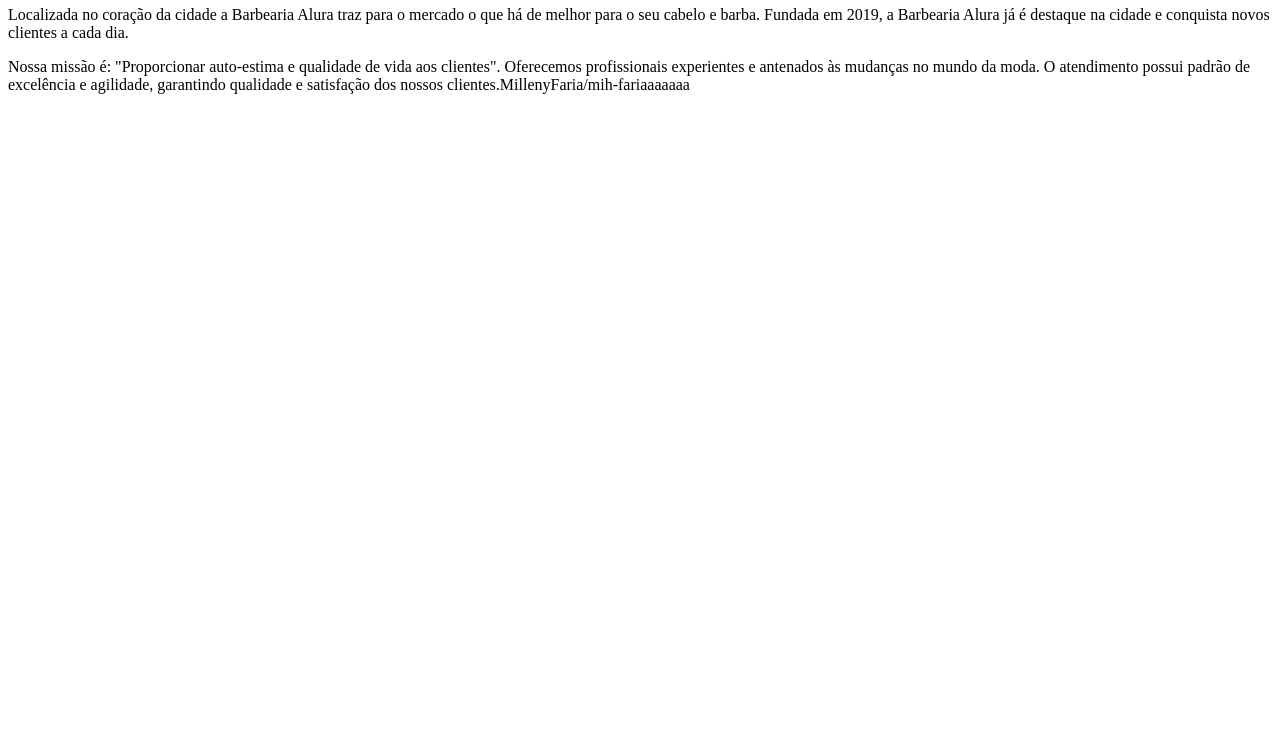
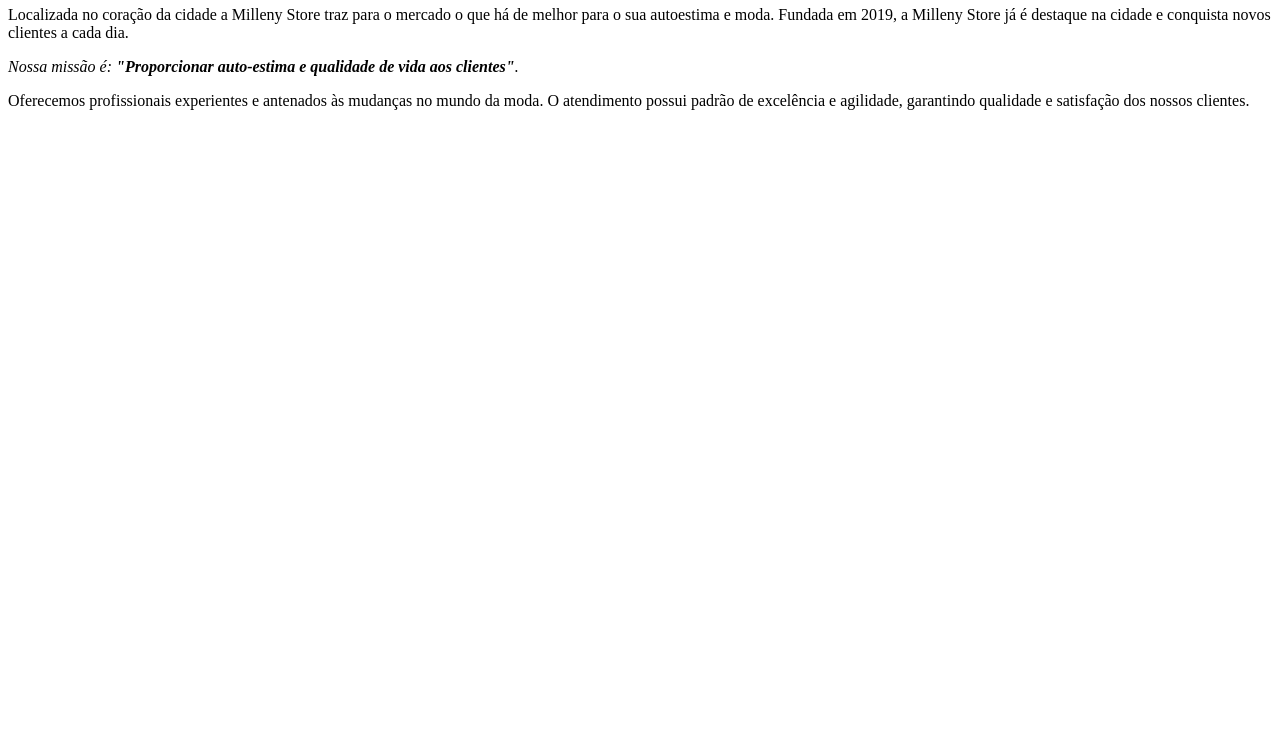
Before and after one commit to MillenyFaria/site, a plain HTML site: page index.html in a window 1280 px wide. Shown: the part 60-800 px from the top of the page. Drawn offline with Linux system fonts and the light colour scheme.

Commit message:
Update index.html

```diff
--- a/index.html
+++ b/index.html
@@ -1,9 +1,9 @@
 <h1>Sobre a Milleny Store</h1>
 
-<p>Localizada no coração da cidade a Barbearia Alura traz para o mercado o que há de melhor para o seu cabelo e barba. Fundada em 2019, a Barbearia Alura
-  já é destaque na cidade e conquista novos clientes a cada dia.</p>
+<p>Localizada no coração da cidade a Milleny Store traz para o mercado o que há de melhor para o sua autoestima e moda. Fundada em 2019, a Milleny Store
+ já é destaque na cidade e conquista novos clientes a cada dia.</p>
 
-<p><en>Nossa missão é: "Proporcionar auto-estima e qualidade de vida aos clientes".
+<p><em>Nossa missão é: <strong>"Proporcionar auto-estima e qualidade de vida aos clientes"</strong>.</em></p>
 
-Oferecemos profissionais experientes e antenados às mudanças no mundo da moda. O atendimento possui padrão de excelência e
-agilidade, garantindo qualidade e satisfação dos nossos clientes.MillenyFaria/mih-fariaaaaaaa
+<p>Oferecemos profissionais experientes e antenados às mudanças no mundo da moda. O atendimento possui padrão de excelência e
+  agilidade, garantindo qualidade e satisfação dos nossos clientes.</p>
```
